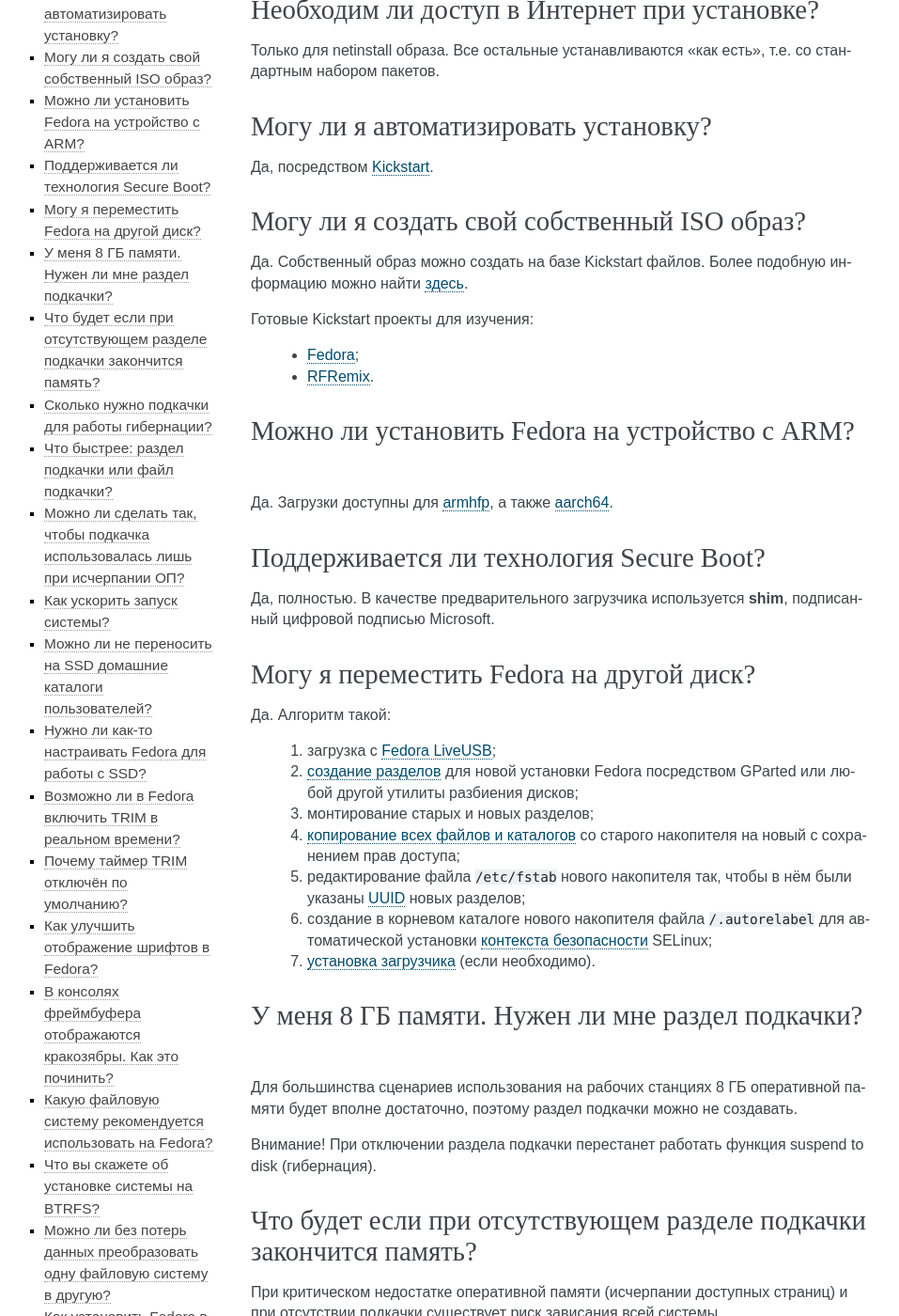
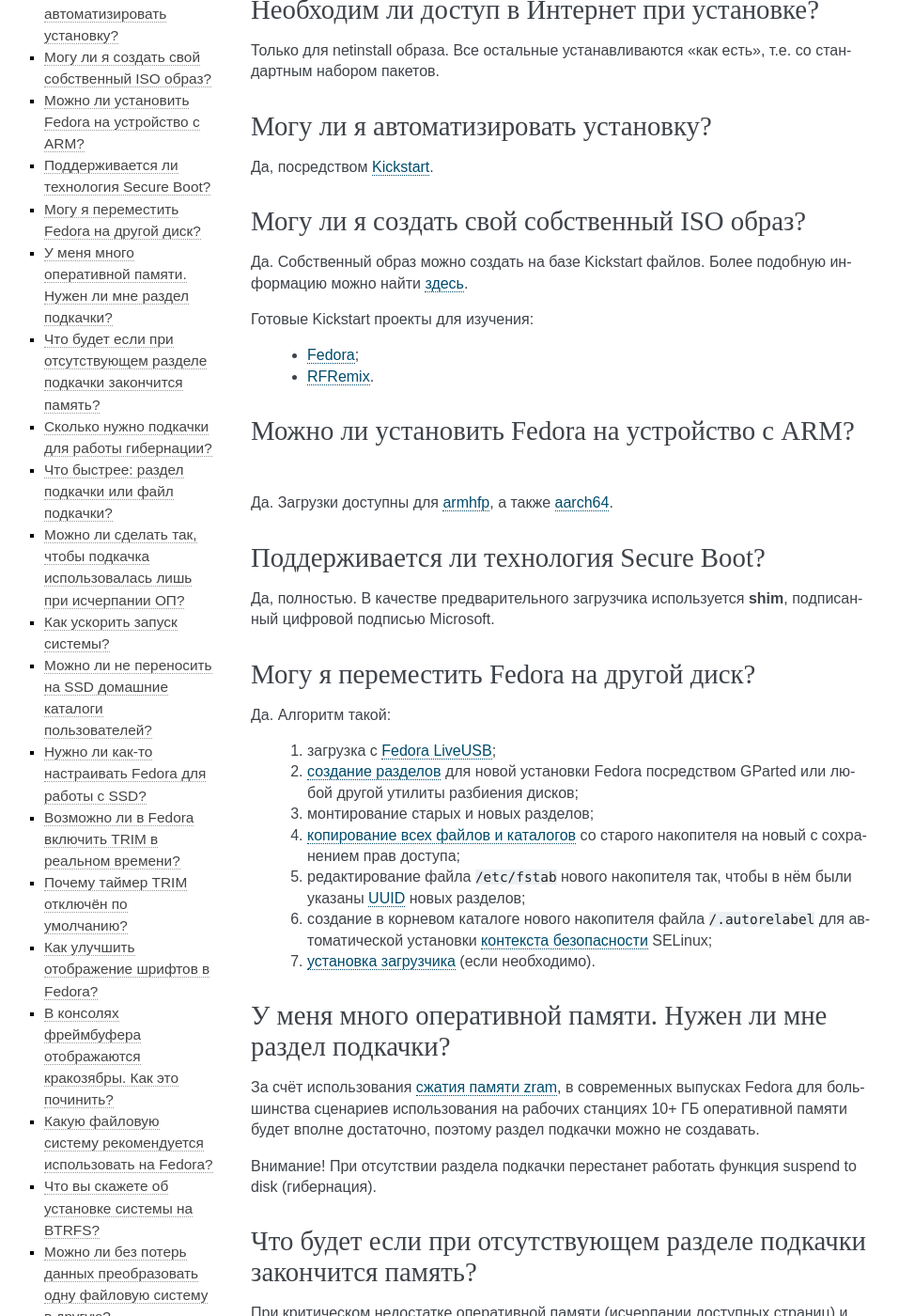
Before and after one commit to RussianFedora/FAQ, a Sphinx documentation site: the page built from source/installation.rst, in a window 1280 px wide and 1400 px high, scrolled down 492 px. Shown: the whole window at 94% size, without its empty margins (153-1110 px from the left). Built offline with Sphinx 7.4.7, drawn with Linux system fonts in a browser that asks for light colours; comment, search, counter and statistics services are not loaded.

Commit message:
Updated swap-info question.
Closes #81.

```diff
--- a/source/installation.rst
+++ b/source/installation.rst
@@ -98,15 +98,15 @@
   6. создание в корневом каталоге нового накопителя файла ``/.autorelabel`` для автоматической установки :ref:`контекста безопасности <selinux-boot-error>` SELinux;
   7. :ref:`установка загрузчика <grub-rebuild>` (если необходимо).
 
-.. index:: swap, page file
+.. index:: swap, page file, zram
 .. _swap-info:
 
-У меня 8 ГБ памяти. Нужен ли мне раздел подкачки?
-=====================================================
+У меня много оперативной памяти. Нужен ли мне раздел подкачки?
+===================================================================
 
-Для большинства сценариев использования на рабочих станциях 8 ГБ оперативной памяти будет вполне достаточно, поэтому раздел подкачки можно не создавать.
+За счёт использования :ref:`сжатия памяти zram <memory-compression>`, в современных выпусках Fedora для большинства сценариев использования на рабочих станциях 10+ ГБ оперативной памяти будет вполне достаточно, поэтому раздел подкачки можно не создавать.
 
-Внимание! При отключении раздела подкачки перестанет работать функция suspend to disk (гибернация).
+Внимание! При отсутствии раздела подкачки перестанет работать функция suspend to disk (гибернация).
 
 .. index:: swap, page file
 .. _mem-outage:
```
